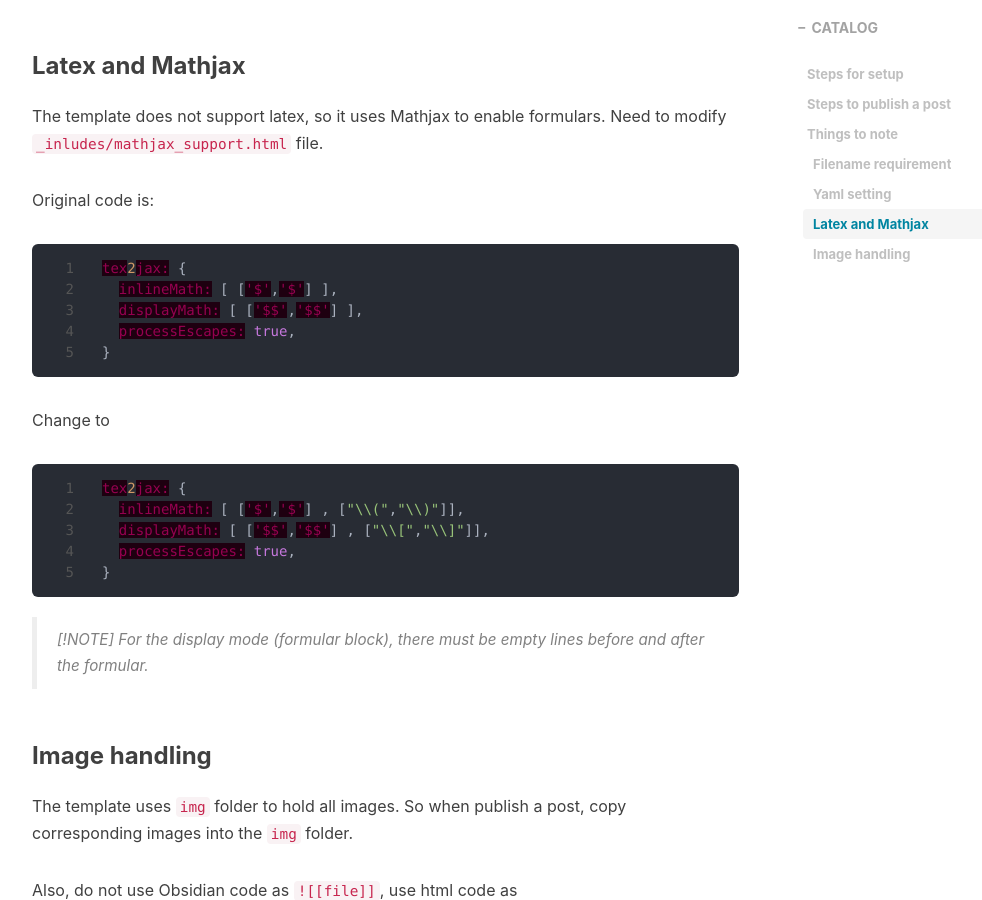
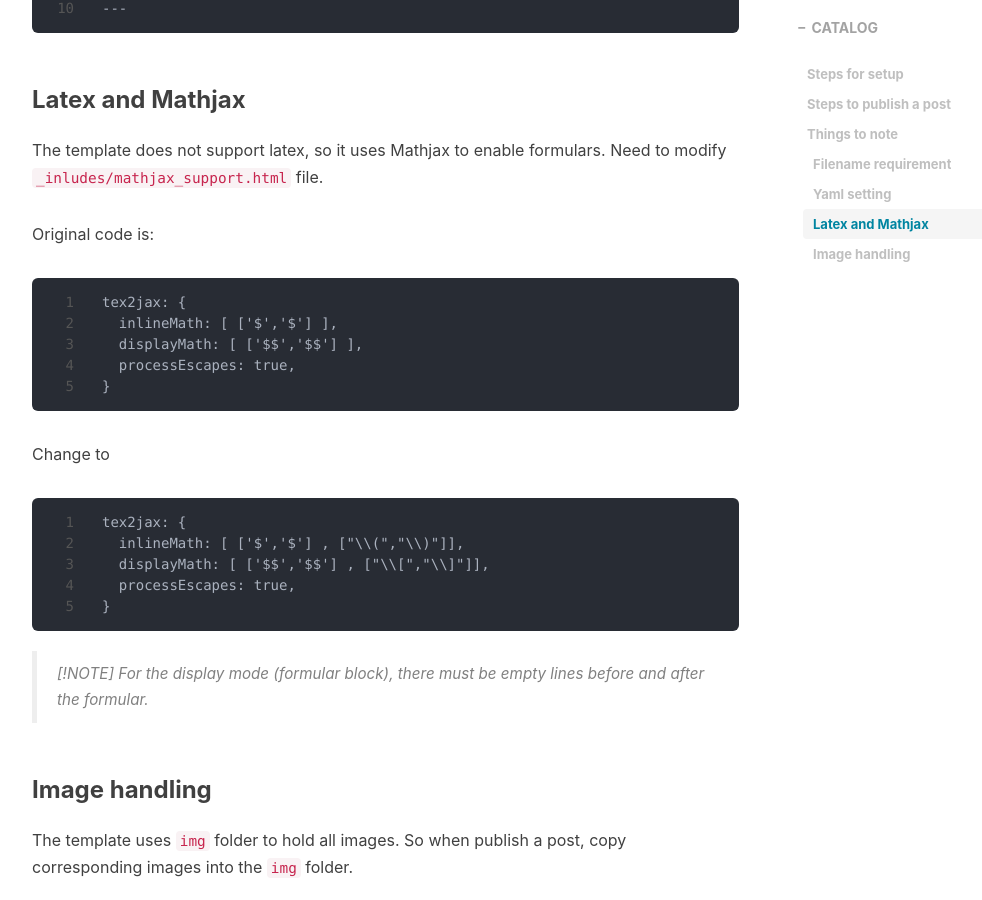
Before and after one commit to nancycyzl/nancycyzl.github.io, a Jekyll site: the page built from _posts/2024-05-05-Publish blogs with GitHub pages.md, in a window 1280 px wide and 900 px high, scrolled down 1625 px. Shown: the whole window, without its empty margins (233-1215 px from the left). Built offline with Jekyll 4.4.1, drawn with Linux system fonts in a browser that asks for light colours; nearby versions of some CDN libraries; comment, search, counter and statistics services are not loaded.

Commit message:
updated tag

````diff
--- a/_posts/2024-05-05-Publish blogs with GitHub pages.md
+++ b/_posts/2024-05-05-Publish blogs with GitHub pages.md
@@ -56,7 +56,7 @@ tags:
 The template does not support latex, so it uses Mathjax to enable formulars. Need to modify `_inludes/mathjax_support.html` file.
 
 Original code is:
-```json
+```html
 tex2jax: {
   inlineMath: [ ['$','$'] ],
   displayMath: [ ['$$','$$'] ],
@@ -64,7 +64,7 @@ tex2jax: {
 }
 ```
 Change to
-```json
+```html
 tex2jax: {
   inlineMath: [ ['$','$'] , ["\\(","\\)"]],
   displayMath: [ ['$$','$$'] , ["\\[","\\]"]],
````
Also changed, not shown: other parts of _posts/2024-05-05-Publish blogs with GitHub pages.md (+1 -1 lines).
